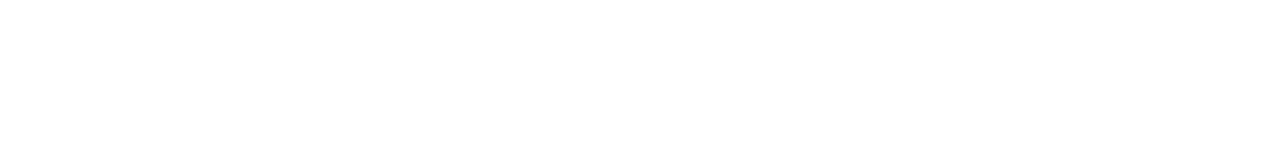
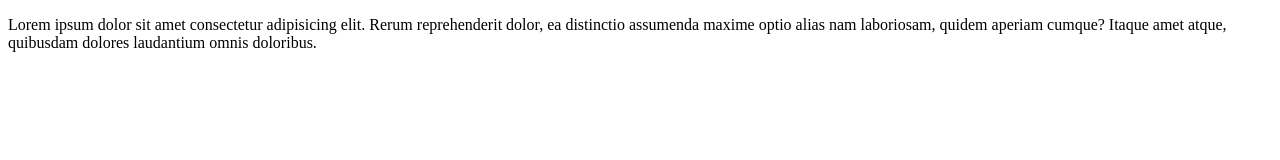
Before and after one commit to ShohruxMurodovich/Test-6, a plain HTML site: page index.html in a window 1280 px wide. Drawn offline with Linux system fonts and the light colour scheme.

Commit message:
Added paragraph to html file

```diff
--- a/index.html
+++ b/index.html
@@ -8,6 +8,6 @@
   <title>Test-6</title>
 </head>
 <body>
-
+  <p>Lorem ipsum dolor sit amet consectetur adipisicing elit. Rerum reprehenderit dolor, ea distinctio assumenda maxime optio alias nam laboriosam, quidem aperiam cumque? Itaque amet atque, quibusdam dolores laudantium omnis doloribus.</p>
 </body>
 </html>
```
